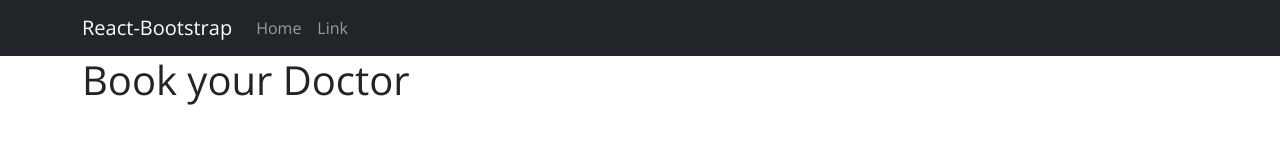
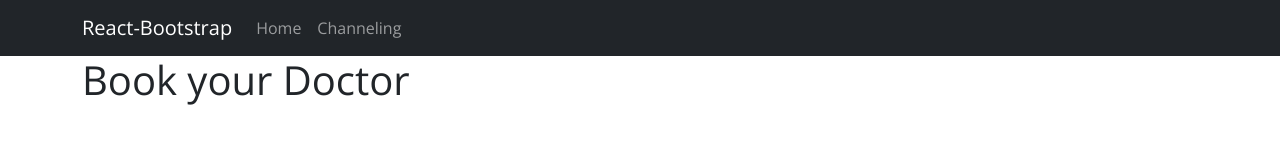
Before and after one commit to DhanushaPerera07/SSD-Assignment2, a React (Create React App) app in the folder ssd-assignment2-frontend/: page /home in a window 1280 px wide. Shown: the top 160 px of the page. Built offline with nearby package versions, Linux system fonts and the light colour scheme.

Commit message:
Routing created

```diff
--- a/ssd-assignment2-frontend/src/Components/NavigationBar/NavigationBar.jsx
+++ b/ssd-assignment2-frontend/src/Components/NavigationBar/NavigationBar.jsx
@@ -9,12 +9,12 @@ export default class NavigationBar extends React.Component {
             <div>
                 <Navbar bg="dark" variant="dark" expand="lg">
                     <Container>
-                        <Navbar.Brand href="#home">React-Bootstrap</Navbar.Brand>
+                        <Navbar.Brand href="/home">React-Bootstrap</Navbar.Brand>
                         <Navbar.Toggle aria-controls="basic-navbar-nav" />
                         <Navbar.Collapse id="basic-navbar-nav">
                             <Nav className="me-auto">
-                                <Nav.Link href="#home">Home</Nav.Link>
-                                <Nav.Link href="#link">Link</Nav.Link>
+                                <Nav.Link href="/home">Home</Nav.Link>
+                                <Nav.Link href="/channeling">Channeling</Nav.Link>
                             </Nav>
                         </Navbar.Collapse>
                     </Container>
```
